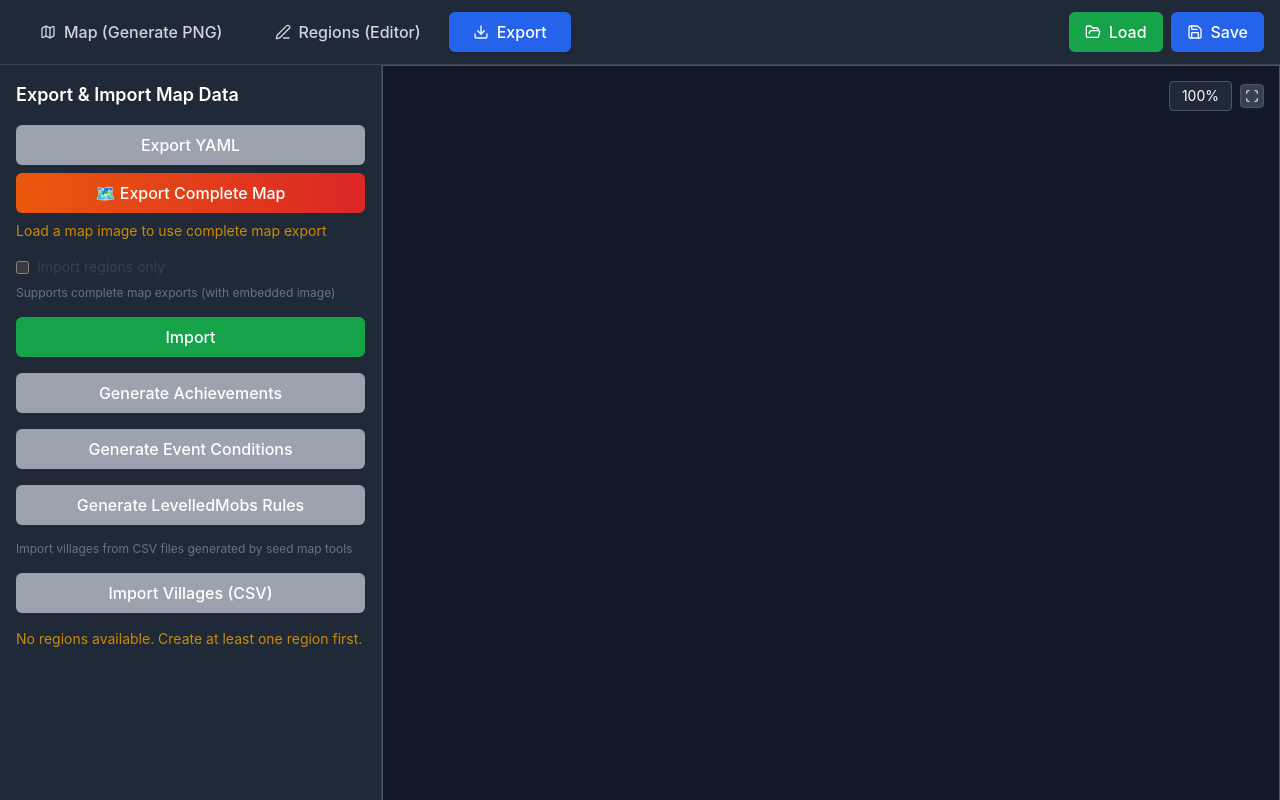
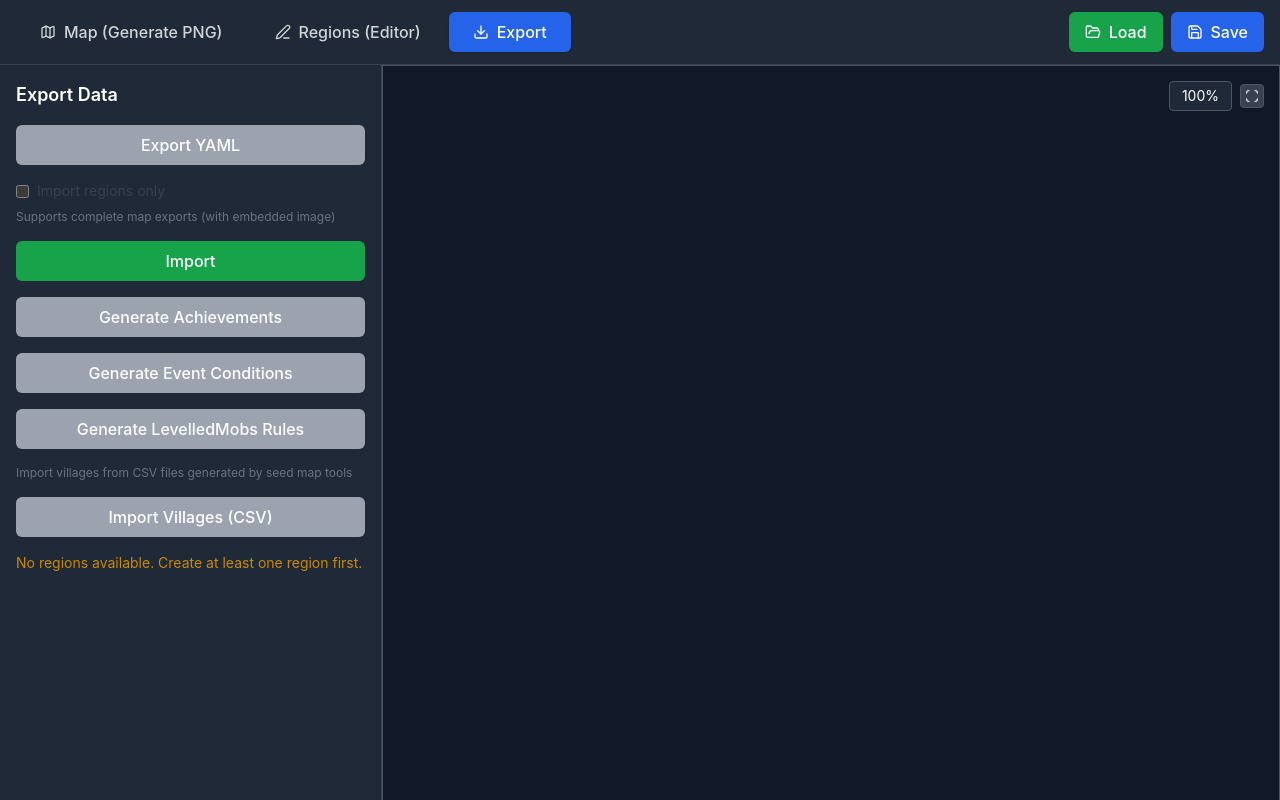
Before and after one commit to Biggsen/mc-region-maker, a React (Vite) app: page / in a window 1280 px wide. Both pictures are taken after a click on the button "Export". Built offline with nearby package versions, Linux system fonts and the light colour scheme.

Commit message:
export panel cleanup

```diff
--- a/src/components/ExportImportPanel.tsx
+++ b/src/components/ExportImportPanel.tsx
@@ -1,12 +1,10 @@
 import React, { useRef, useState } from 'react'
-import { useNavigate } from 'react-router-dom'
 import { useAppContext } from '../context/AppContext'
-import { exportRegionsYAML, exportCompleteMap, importMapData, loadImageFromSrc, loadImageFromBase64, generateAchievementsYAML, generateEventConditionsYAML, generateLevelledMobsRulesYAML } from '../utils/exportUtils'
+import { exportRegionsYAML, importMapData, loadImageFromSrc, loadImageFromBase64, generateAchievementsYAML, generateEventConditionsYAML, generateLevelledMobsRulesYAML } from '../utils/exportUtils'
 import { ExportDialog } from './ExportDialog'
 
 export function ExportImportPanel() {
   const { regions, mapState, worldName, spawn, worldType, customMarkers } = useAppContext()
-  const navigate = useNavigate()
   const fileInputRef = useRef<HTMLInputElement>(null)
   const villageFileInputRef = useRef<HTMLInputElement>(null)
   const [isImporting, setIsImporting] = useState(false)
@@ -22,14 +20,6 @@ export function ExportImportPanel() {
     setShowExportDialog(true)
   }
 
-  const handleExportCompleteMap = async () => {
-    const spawnData = spawn.spawnState.coordinates ? {
-      x: spawn.spawnState.coordinates.x,
-      z: spawn.spawnState.coordinates.z,
-      radius: spawn.spawnState.radius
-    } : null
-    await exportCompleteMap(regions.regions, mapState.mapState, worldName.worldName, spawnData, worldType.worldType)
-  }
 
   const handleExportYAMLWithOptions = (includeVillages: boolean, randomMobSpawn: boolean, includeHeartRegions: boolean, includeSpawnRegion: boolean) => {
     const spawnData = spawn.spawnState.coordinates ? {
@@ -217,7 +207,7 @@ export function ExportImportPanel() {
 
   return (
     <div className="space-y-4">
-      <h3 className="text-lg font-semibold text-white mb-4">Export & Import Map Data</h3>
+      <h3 className="text-lg font-semibold text-white mb-4">Export Data</h3>
 
       <div className="space-y-4">
 
@@ -230,19 +220,6 @@ export function ExportImportPanel() {
             Export YAML
           </button>
 
-          <button
-            onClick={handleExportCompleteMap}
-            disabled={!mapState.mapState.image}
-            className="w-full bg-gradient-to-r from-orange-600 to-red-600 hover:from-orange-700 hover:to-red-700 disabled:bg-gray-400 text-white font-medium py-2 px-4 rounded-md transition-colors"
-          >
-            🗺️ Export Complete Map
-          </button>
-
-          {!mapState.mapState.image && (
-            <div className="text-yellow-600 text-sm">
-              Load a map image to use complete map export
-            </div>
-          )}
         </div>
 
         <div className="space-y-2">
```
